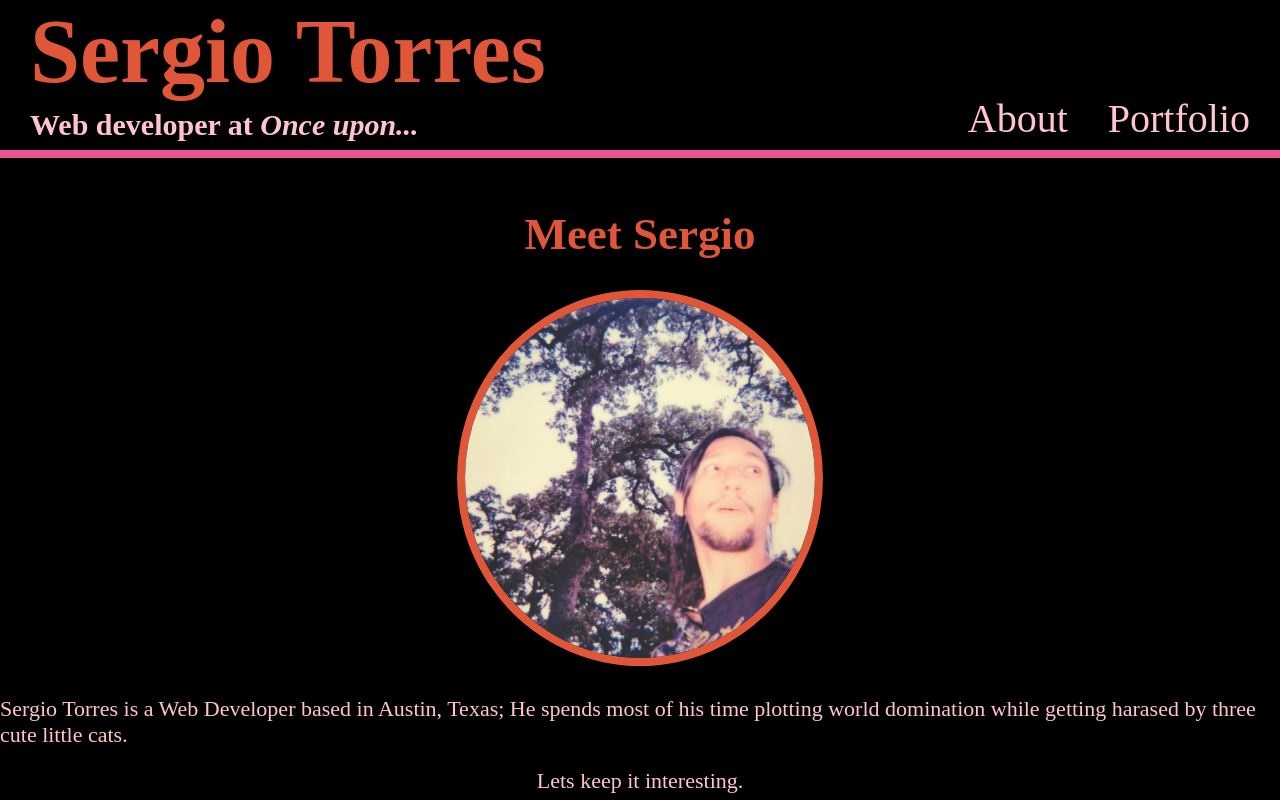
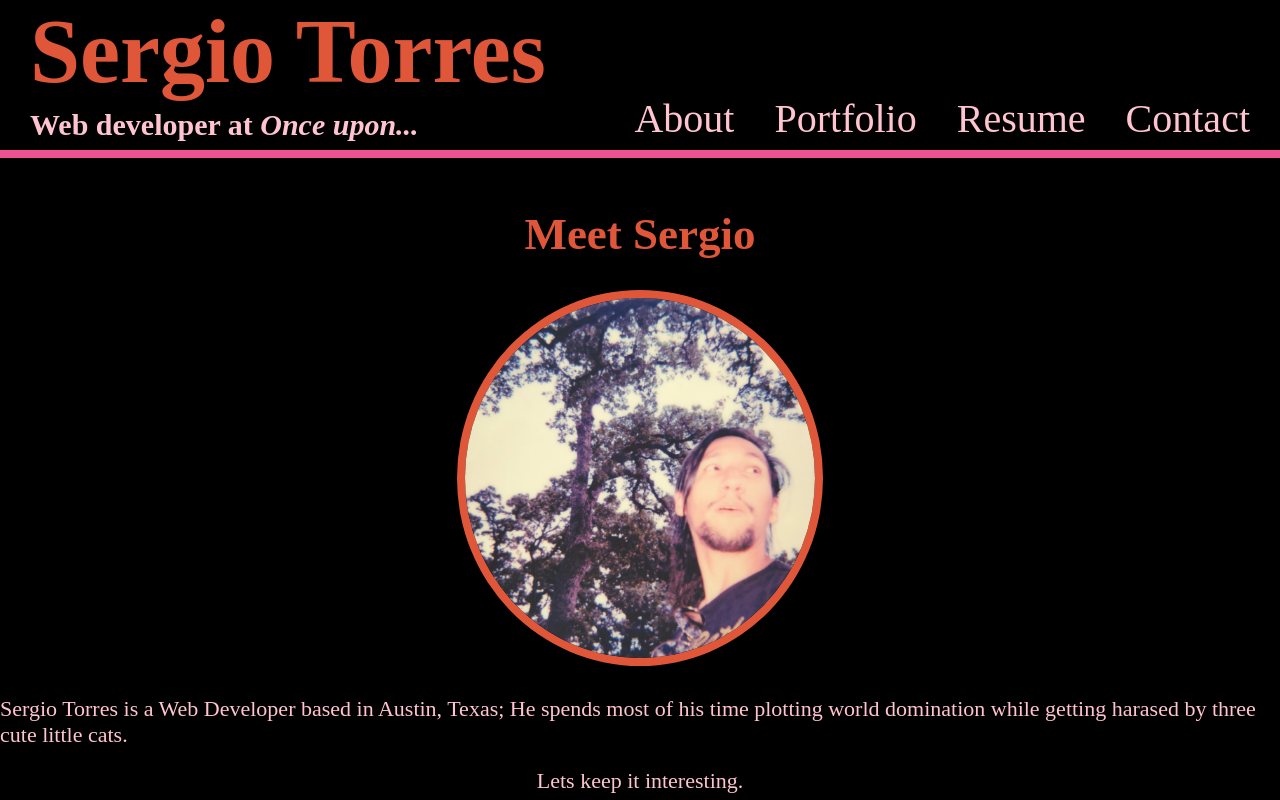
Before and after one commit to Sergioloman/Sergioloman2.0, a React (Create React App) app: page / in a window 1280 px wide. Shown: the top 800 px of the page. Built offline with nearby package versions, Linux system fonts and the light colour scheme.

Commit message:
formated readme, index html now displays name of app

```diff
--- a/public/index.html
+++ b/public/index.html
@@ -24,7 +24,7 @@
       work correctly both with client-side routing and a non-root public URL.
       Learn how to configure a non-root public URL by running `npm run build`.
     -->
-    <title>React App</title>
+    <title>Sergioloman's Portfolio</title>
   </head>
   <body>
     <noscript>You need to enable JavaScript to run this app.</noscript>
--- a/src/components/Navigation/index.js
+++ b/src/components/Navigation/index.js
@@ -2,7 +2,7 @@ import React from 'react';
 
 function NavTabs({ currentPage, handlePageChange}) {
 
-  const tabs = [ 'About', 'Portfolio'];
+  const tabs = [ 'About', 'Portfolio','Resume','Contact'];
   return (
     <header>
     <div id="title">
@@ -11,8 +11,8 @@ function NavTabs({ currentPage, handlePageChange}) {
         </a>
         <h2>Web developer at <span><a href="https://youtu.be/tZyQRXxzsFI">Once upon...</a></span></h2>
     </div>
+
     <nav>
-
     <ul>
       {tabs.map(tab => (
         <li key={tab}>
```
Also changed, not shown: src/components/Header/index.js (added, +14 -0 lines), 1 other file (tests, documents, lock files or other folders).
